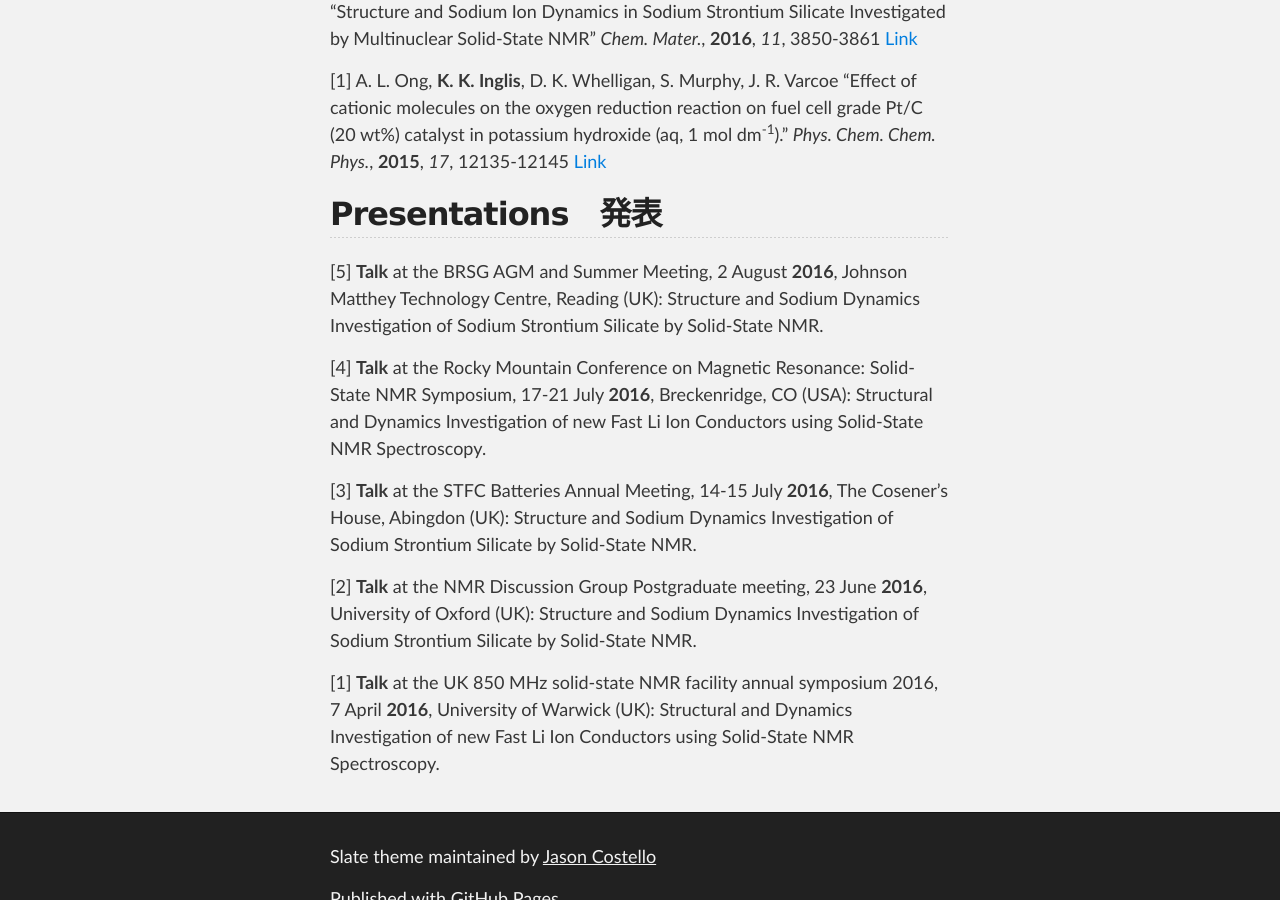
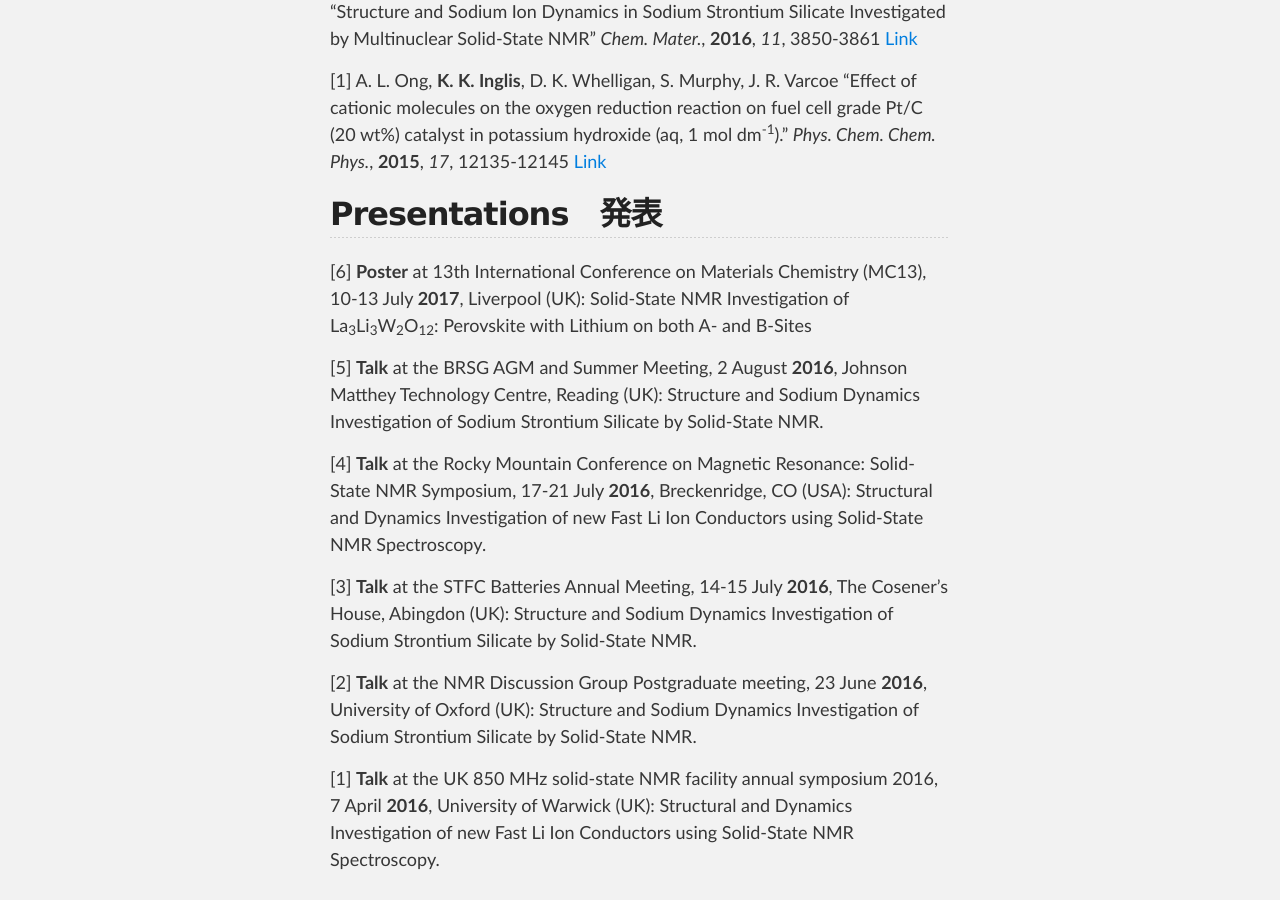
Before and after one commit to kkinglis/kkinglis.github.io, a Jekyll site: the page built from publications.md, in a window 1280 px wide and 900 px high, scrolled down 747 px. Built offline with Jekyll 4.4.1, drawn with Linux system fonts in a browser that asks for light colours; our own code applies the rules of GitHub Pages for plain Markdown files.

Commit message:
Update publications.md

```diff
--- a/publications.md
+++ b/publications.md
@@ -23,6 +23,8 @@ the oxygen reduction reaction on fuel cell grade Pt/C (20 wt%) catalyst in potas
 
 ## Presentations　発表
 
+[6\] **Poster** at 13th International Conference on Materials Chemistry (MC13), 10-13 July **2017**, Liverpool (UK): Solid-State NMR Investigation of La<sub>3</sub>Li<sub>3</sub>W<sub>2</sub>O<sub>12</sub>: Perovskite with Lithium on both A- and B-Sites
+
 [5\] **Talk** at the BRSG AGM and Summer Meeting, 2 August **2016**, Johnson Matthey Technology Centre, Reading (UK): Structure and Sodium Dynamics Investigation of Sodium Strontium Silicate by Solid-State NMR.
 
 [4\] **Talk** at the Rocky Mountain Conference on Magnetic Resonance: Solid-State NMR Symposium, 17-21 July **2016**, Breckenridge, CO (USA): Structural and Dynamics Investigation of new Fast Li Ion Conductors using Solid-State NMR Spectroscopy.
```
